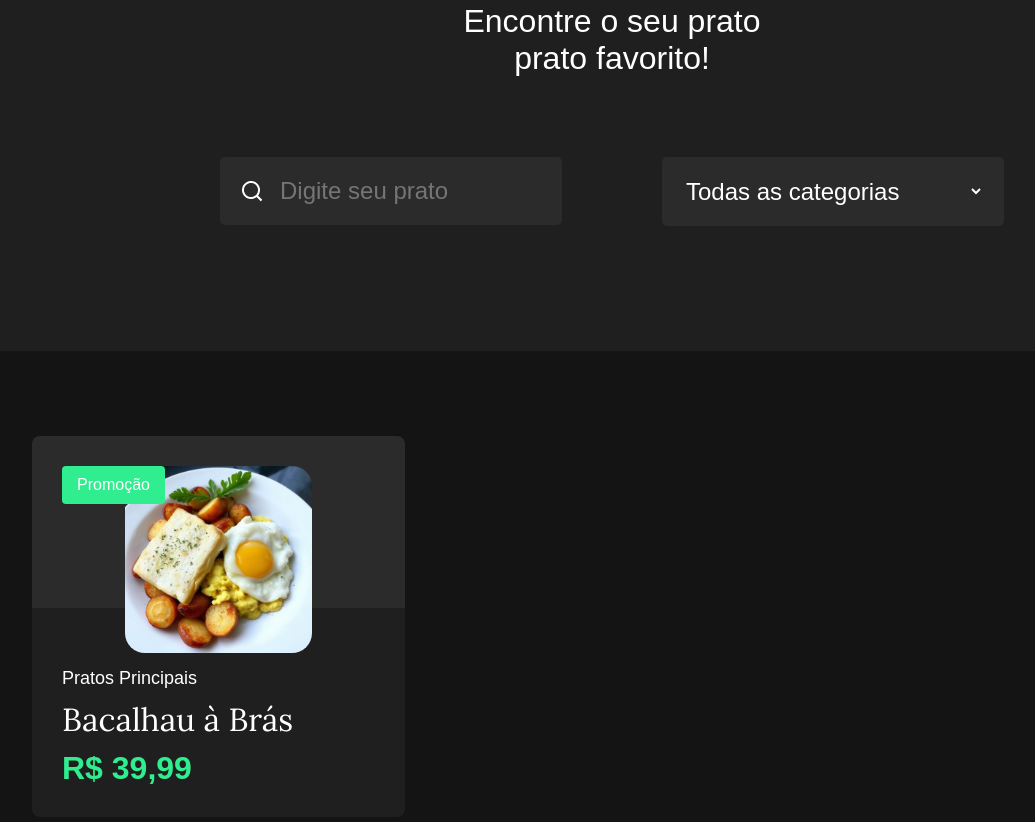
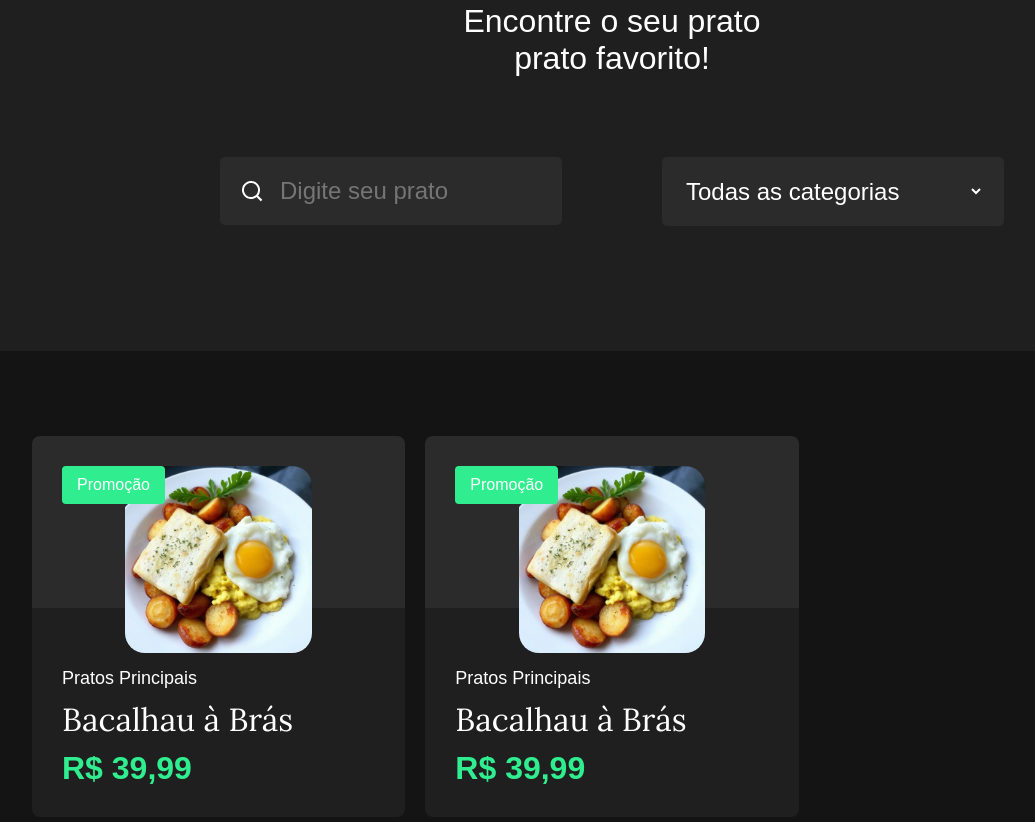
Before and after one commit to thiagorariz/DinnerRestaurant1B, a plain HTML site: page index.html in a window 1280 px wide. Shown: the part 866-1688 px from the top of the page, without its empty margins (28-1063 px from the left). Drawn offline with Linux system fonts and the light colour scheme; files whose address does not match are found by name.

Commit message:
22/10 Retomada

```diff
--- a/index.html
+++ b/index.html
@@ -92,6 +92,22 @@
                         <div class="product-price">R$ 39,99</div>
                     </div>
                 </a>
+                <a href="./pratos.html" class="product-item">
+                    <div class="s">Promoção</div>
+                    <div class="photo">
+                        <img src="./assets/img/bacalhauabras.png"
+                        alt="">
+                    </div>
+                    <div class="info">
+                        <div class="product-category">Pratos
+                            Principais
+                        </div>
+                        <div class="product-name">Bacalhau à
+                            Brás
+                        </div>
+                        <div class="product-price">R$ 39,99</div>
+                    </div>
+                </a>
             </div>
         </div>
       </main>
```
